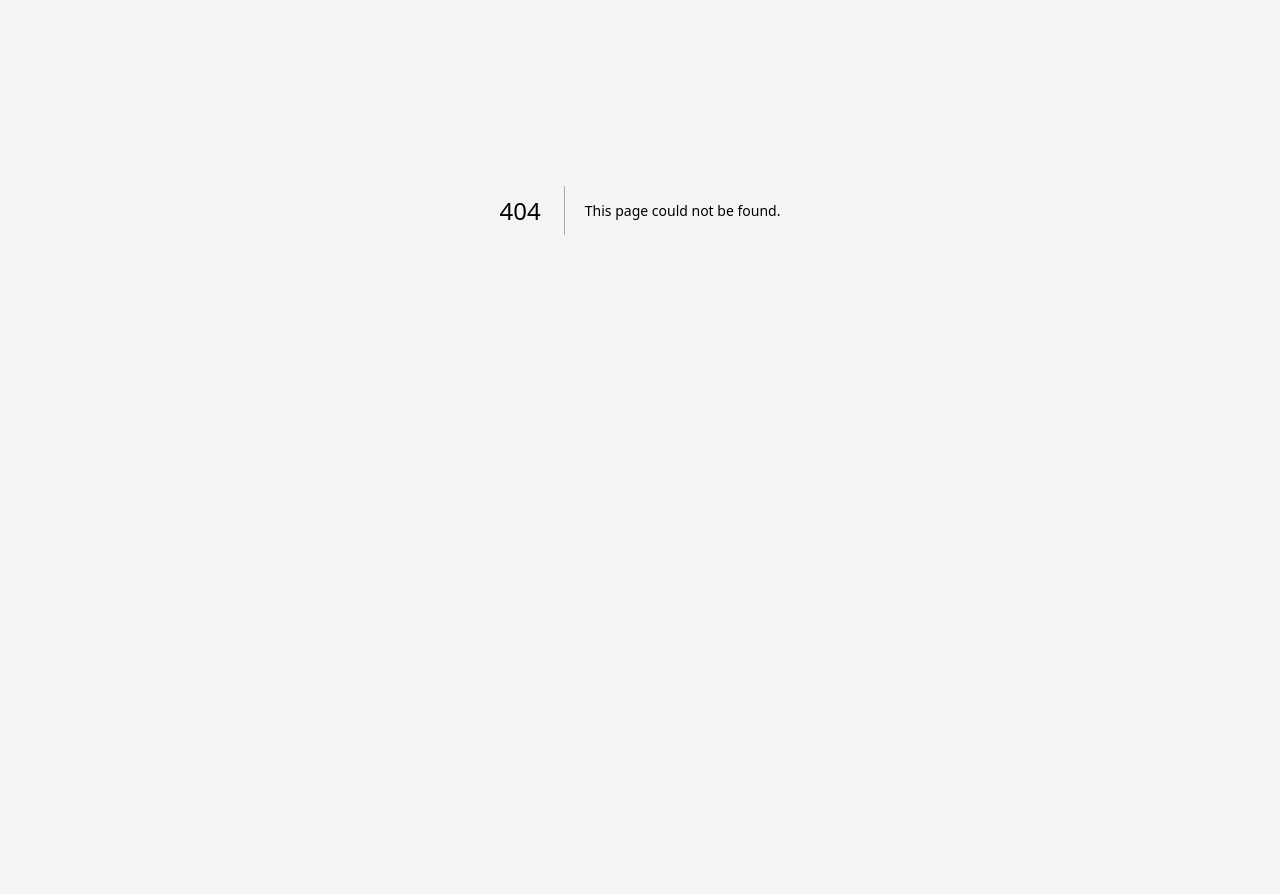
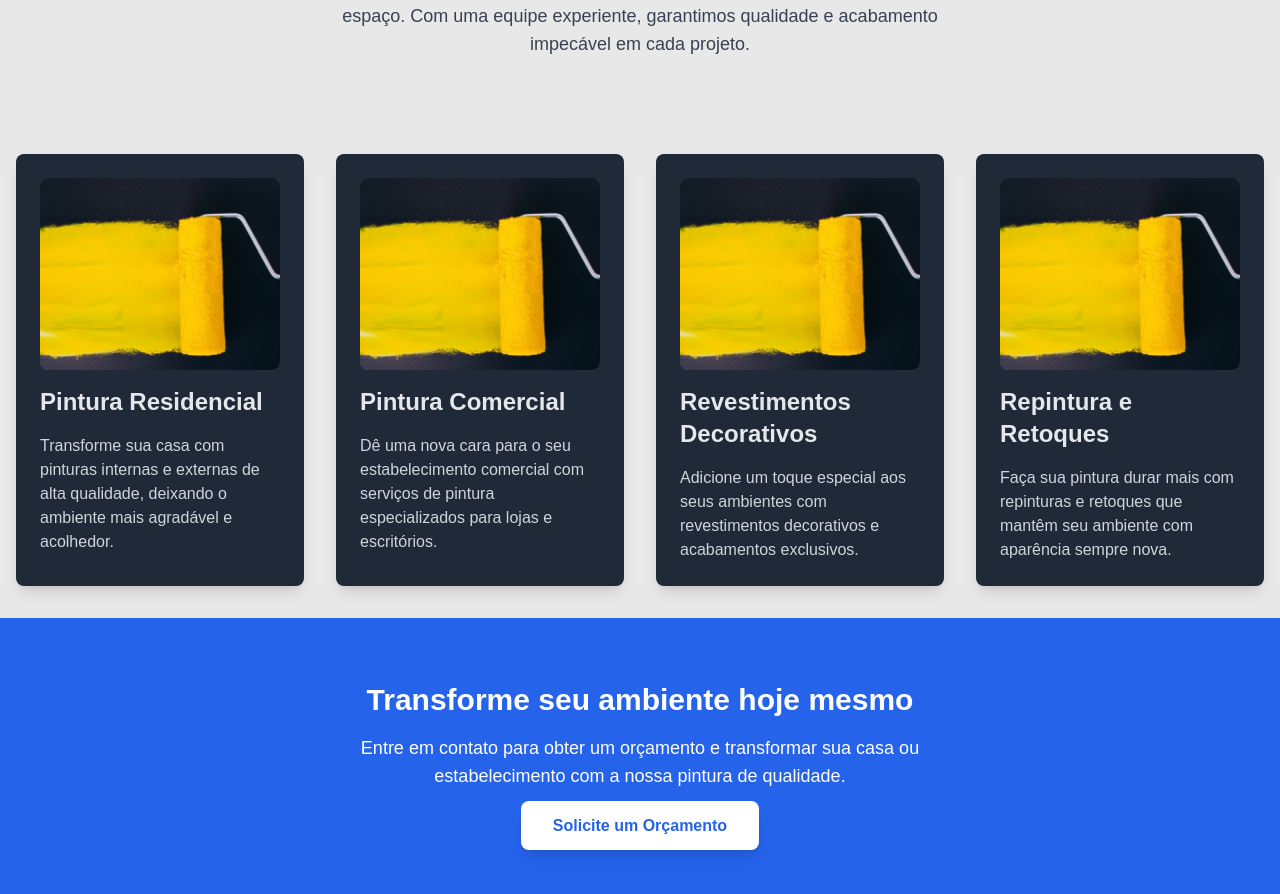
Before and after one commit to vclpinturas/vclpinturas, a Next.js app: page /servicos in a window 1280 px wide. Before the commit this address had no page. Shown: the part 190-1084 px from the top of the page. Before the commit the page ends 800 px from the top, so only its background shows below. Built offline with nearby package versions, Linux system fonts and the light colour scheme.

Commit message:
add pages

```diff
--- /dev/null
+++ b/src/app/(pages)/comercial/page.jsx
@@ -0,0 +1,14 @@
+// app/comercial/page.tsx
+export default function Comercial() {
+  return (
+    <main className="min-h-screen bg-white p-8">
+      <h1 className="text-3xl font-bold text-blue-700 mb-4">Pintura Comercial</h1>
+      <p className="text-gray-700">Oferecemos serviços especializados de pintura para empresas, escritórios, lojas e outros estabelecimentos comerciais. Nossos serviços incluem:</p>
+      <ul className="list-disc pl-8 text-gray-700">
+        <li>Pintura de fachadas</li>
+        <li>Repintura de ambientes comerciais</li>
+        <li>Pintura de interiores para escritórios e lojas</li>
+      </ul>
+    </main>
+  )
+}
--- /dev/null
+++ b/src/app/(pages)/contato/page.jsx
@@ -0,0 +1,15 @@
+// app/contato/page.tsx
+export default function Contato() {
+  return (
+    <main className="min-h-screen bg-gray-100 p-8">
+      <h1 className="text-3xl font-bold text-blue-700 mb-4">Contato</h1>
+      <p className="text-gray-700 mb-6">Entre em contato conosco para agendar um orçamento ou para mais informações sobre nossos serviços.</p>
+      <form className="space-y-4">
+        <input type="text" placeholder="Seu Nome" className="w-full p-2 border border-gray-300 rounded" />
+        <input type="email" placeholder="Seu Email" className="w-full p-2 border border-gray-300 rounded" />
+        <textarea placeholder="Sua Mensagem" className="w-full p-2 border border-gray-300 rounded" rows="4"></textarea>
+        <button type="submit" className="bg-blue-500 text-white px-6 py-3 rounded-full hover:bg-blue-600">Enviar</button>
+      </form>
+    </main>
+  )
+}
--- /dev/null
+++ b/src/app/(pages)/empresarial/page.jsx
@@ -0,0 +1,14 @@
+// app/empresarial/page.tsx
+export default function Empresarial() {
+  return (
+    <main className="min-h-screen bg-gray-100 p-8">
+      <h1 className="text-3xl font-bold text-blue-700 mb-4">Pintura Empresarial</h1>
+      <p className="text-gray-700">Atendemos grandes projetos empresariais, oferecendo serviços de pintura de alta qualidade para empreendimentos de todos os portes.</p>
+      <ul className="list-disc pl-8 text-gray-700">
+        <li>Pintura de grandes fachadas e interiores corporativos</li>
+        <li>Projetos personalizados de pintura para empresas</li>
+        <li>Consultoria em cores e acabamentos</li>
+      </ul>
+    </main>
+  )
+}
--- /dev/null
+++ b/src/app/(pages)/servicos/page.jsx
@@ -0,0 +1,70 @@
+import Image from "next/image";
+import image from "../../../../public/images/home-hero-bg.jpeg"
+
+export default function Servicos() {
+  return (
+    <main className="min-h-screen bg-background pt-20 sm:pt-28">
+      <section className="text-center mb-16">
+        <h1 className="text-3xl font-bold text-gray-800 mb-4">Nossos Serviços</h1>
+        <p className="text-lg text-gray-700 max-w-2xl mx-auto mb-8">
+          Oferecemos uma ampla gama de serviços de pintura para transformar o seu espaço. Com uma equipe experiente, garantimos qualidade e acabamento impecável em cada projeto.
+        </p>
+      </section>
+
+      <section className="grid grid-cols-[repeat(auto-fill,_minmax(250px,_1fr))] py-8 gap-8">
+        <div className="bg-gray-800 text-gray-200 p-6 rounded-lg shadow-lg hover:shadow-xl transition-shadow">
+          <div className="h-48 bg-gray-600 rounded-lg mb-4">
+            <Image src={image} alt="Pintura Residencial" className="object-cover w-full h-full rounded-lg" />
+          </div>
+          <h2 className="text-2xl font-semibold mb-4">Pintura Residencial</h2>
+          <p className="text-gray-300">
+            Transforme sua casa com pinturas internas e externas de alta qualidade, deixando o ambiente mais agradável e acolhedor.
+          </p>
+        </div>
+
+        <div className="bg-gray-800 text-gray-200 p-6 rounded-lg shadow-lg hover:shadow-xl transition-shadow">
+          <div className="h-48 bg-gray-600 rounded-lg mb-4">
+            <Image src={image} alt="Pintura Comercial" className="object-cover w-full h-full rounded-lg" />
+          </div>
+          <h2 className="text-2xl font-semibold mb-4">Pintura Comercial</h2>
+          <p className="text-gray-300">
+            Dê uma nova cara para o seu estabelecimento comercial com serviços de pintura especializados para lojas e escritórios.
+          </p>
+        </div>
+
+        <div className="bg-gray-800 text-gray-200 p-6 rounded-lg shadow-lg hover:shadow-xl transition-shadow">
+          <div className="h-48 bg-gray-600 rounded-lg mb-4">
+            <Image src={image} alt="Revestimentos Decorativos" className="object-cover w-full h-full rounded-lg" />
+          </div>
+          <h2 className="text-2xl font-semibold mb-4">Revestimentos Decorativos</h2>
+          <p className="text-gray-300">
+            Adicione um toque especial aos seus ambientes com revestimentos decorativos e acabamentos exclusivos.
+          </p>
+        </div>
+
+        <div className="bg-gray-800 text-gray-200 p-6 rounded-lg shadow-lg hover:shadow-xl transition-shadow">
+          <div className="h-48 bg-gray-600 rounded-lg mb-4">
+            <Image src={image} alt="Repintura e Retoques" className="object-cover w-full h-full rounded-lg" />
+          </div>
+          <h2 className="text-2xl font-semibold mb-4">Repintura e Retoques</h2>
+          <p className="text-gray-300">
+            Faça sua pintura durar mais com repinturas e retoques que mantêm seu ambiente com aparência sempre nova.
+          </p>
+        </div>
+      </section>
+
+      <section className="bg-blue-600 text-center text-white py-16 px-6">
+        <h2 className="text-3xl font-semibold mb-4">Transforme seu ambiente hoje mesmo</h2>
+        <p className="text-lg mb-6 max-w-2xl mx-auto">
+          Entre em contato para obter um orçamento e transformar sua casa ou estabelecimento com a nossa pintura de qualidade.
+        </p>
+        <a
+          href="https://wa.me/5511999999999"
+          className="px-8 py-4 bg-white text-blue-600 font-semibold rounded-lg shadow-lg hover:bg-gray-100 transition"
+        >
+          Solicite um Orçamento
+        </a>
+      </section>
+    </main>
+  );
+}
--- a/src/app/page.jsx
+++ b/src/app/page.jsx
@@ -22,9 +22,11 @@ export default function Home() {
             Destaque cada detalhe com a perfeição que sua casa ou empresa merece.
           </p>
           <div className="flex flex-wrap gap-4 justify-center">
-            <button className="px-6 py-3 bg-blue-600 text-white font-semibold rounded-lg hover:bg-blue-700 transition md:w-auto">
-              Faça um orçamento
-            </button>
+            <Link href="https://wa.me/5586995407002?text=Olá, gostaria de solicitar um orçamento para pintura" target="_blank">
+              <button className="px-6 py-3 bg-blue-600 text-white font-semibold rounded-lg hover:bg-blue-700 transition md:w-auto">
+                Faça um orçamento
+              </button>
+            </Link>
             <Link
               href="/servicos"
               className="px-6 py-3 border border-white rounded-lg hover:bg-white hover:text-gray-800 transition md:w-auto text-center"
@@ -58,8 +60,8 @@ export default function Home() {
 
       <section className="py-16 text-center w-full">
         <h2 className="text-2xl md:text-3xl font-semibold mb-6">Nossos Trabalhos</h2>
-        <div className="grid grid-cols-1 sm:grid-cols-2 lg:grid-cols-3 gap-8">
-          <div className="shadow-lg rounded-lg overflow-hidden">
+        <div className="grid grid-cols-[repeat(auto-fill,_minmax(320px,_1fr))] gap-8">
+        <div className="shadow-lg rounded-lg overflow-hidden">
             <Image src={HeroIMG} alt="trabalho 1" width={500} height={300} className="object-cover w-full" />
           </div>
           <div className="shadow-lg rounded-lg overflow-hidden">
```
Also changed, not shown: 1 other file (tests, documents, lock files or other folders).
